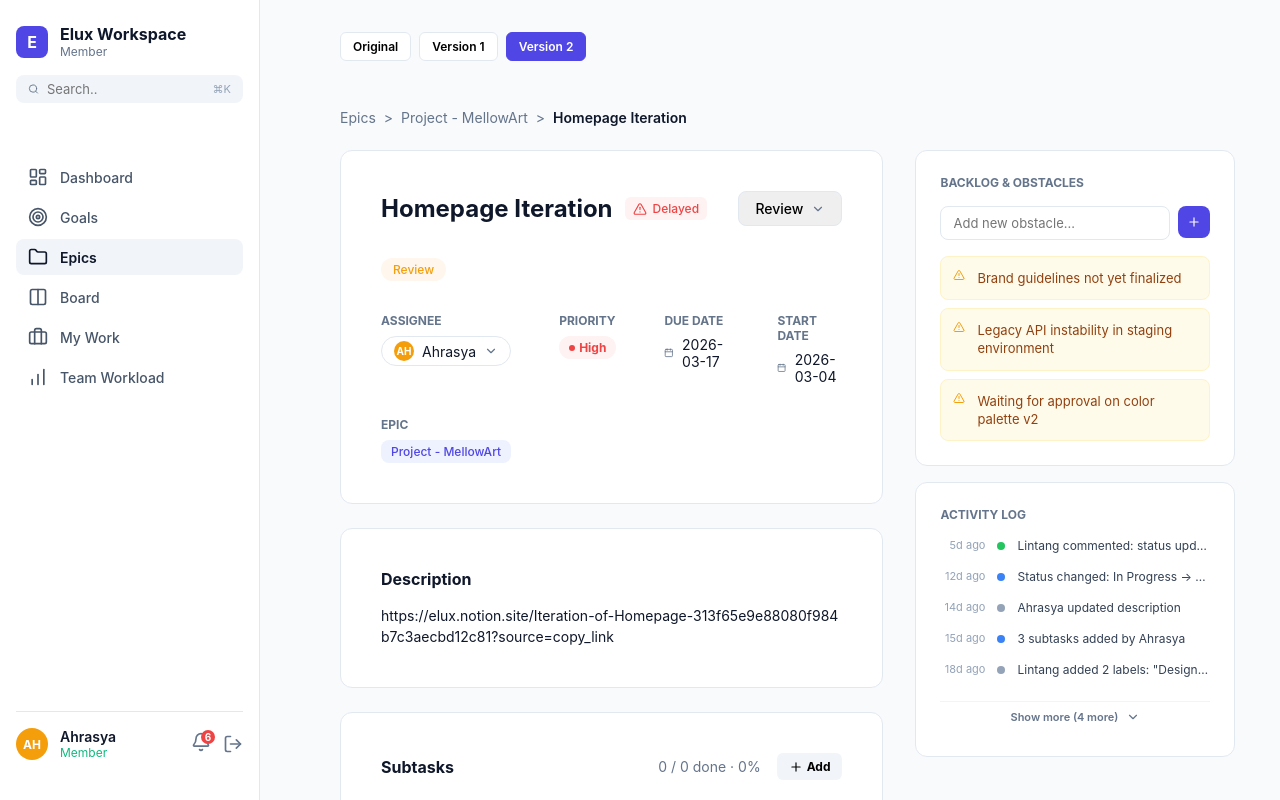
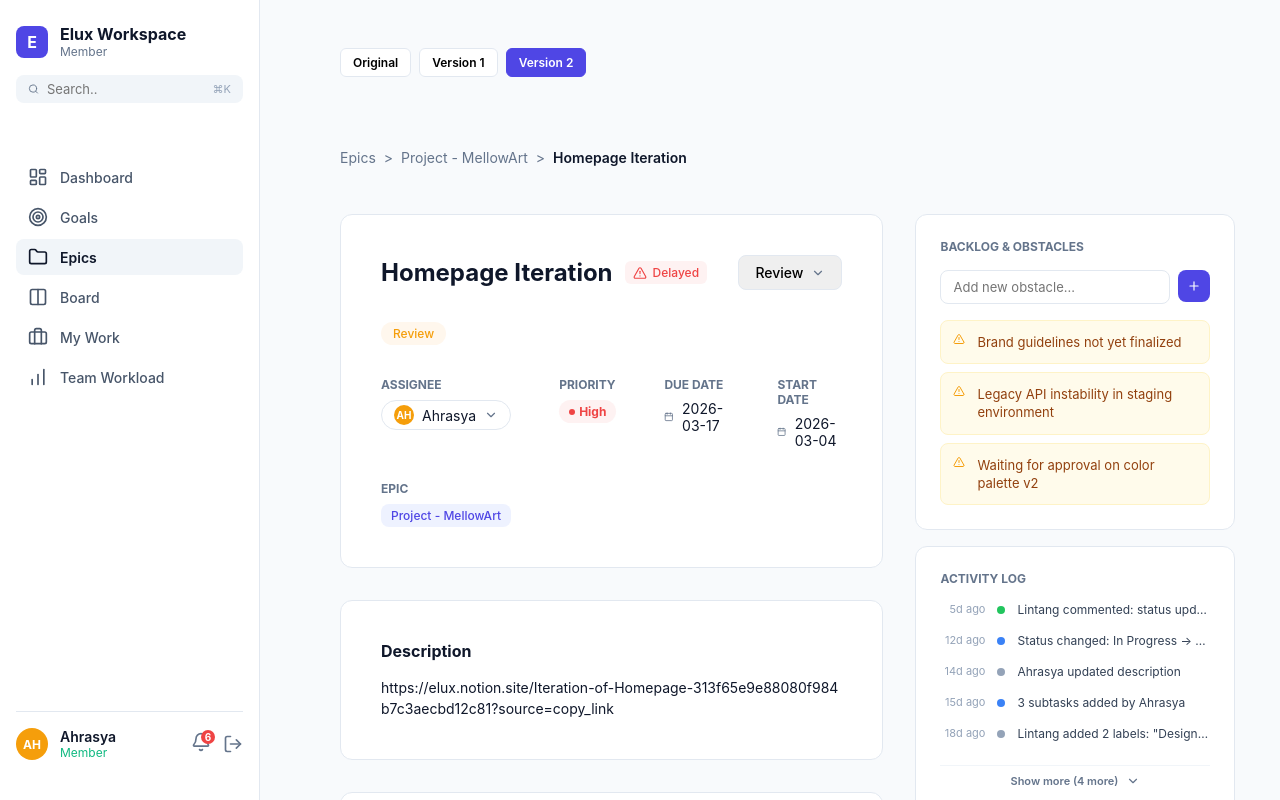
Before and after one commit to ahhrsya/eluxtop, a React (Vite) app: page / in a window 1280 px wide. Built offline with nearby package versions, Linux system fonts and the light colour scheme.

Commit message:
style: drastic spacing increase (48px gaps) and max-width for premium look

```diff
--- a/src/index.css
+++ b/src/index.css
@@ -176,11 +176,14 @@ body {
 /* Main Content */
 .main-content {
   flex: 1;
-  padding: 32px 80px;
+  padding: 48px 80px;
   display: flex;
   flex-direction: column;
-  gap: 24px;
+  gap: 48px;
   overflow-y: auto;
+  max-width: 1360px; /* Wider but contained */
+  margin: 0 auto;
+  width: 100%;
 }
 
 .breadcrumbs {
@@ -387,7 +390,7 @@ body {
   flex: 1;
   display: flex;
   flex-direction: column;
-  gap: 24px;
+  gap: 32px; /* Increased from 24px */
 }
 
 /* Right Sidebar */
```
